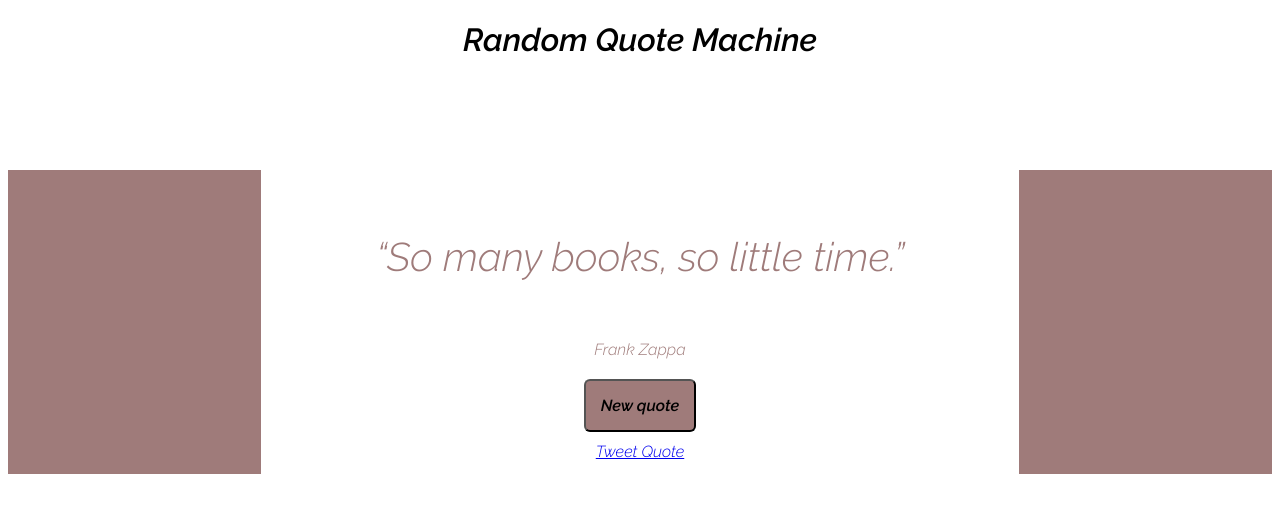
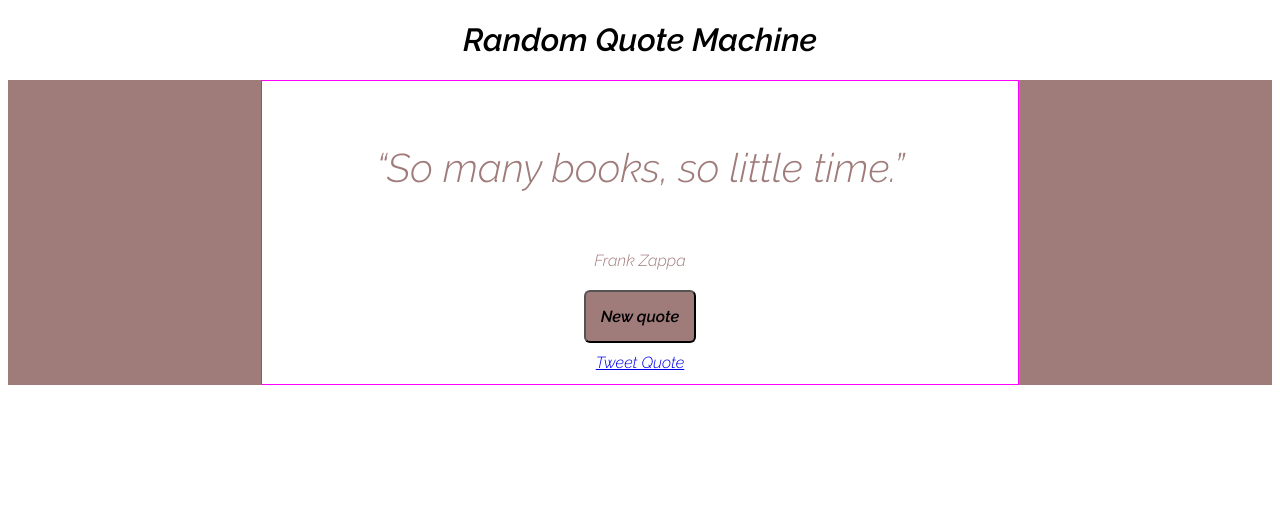
Before and after one commit to Amapola-Negra/REACT-PROJECTS-REPO, a React (Vite) app in the folder random-quotes-machine/: page / in a window 1280 px wide. Shown: the top 512 px of the page. Built offline with nearby package versions, Linux system fonts and the light colour scheme.

Commit message:
Add files via upload

```diff
--- a/random-quotes-machine/index.html
+++ b/random-quotes-machine/index.html
@@ -5,7 +5,7 @@
     <link rel="preconnect" href="https://fonts.googleapis.com">
     <link rel="preconnect" href="https://fonts.gstatic.com" crossorigin>
     <link href="https://fonts.googleapis.com/css2?family=Raleway:ital,wght@1,300;1,600&display=swap" rel="stylesheet">     <meta name="viewport" content="width=device-width, initial-scale=1.0" />
-    <title>Random Quotes Machine</title>
+    <title>Vite + React</title>
   </head>
   <body>
     <div id="root"></div>
--- a/random-quotes-machine/src/index.css
+++ b/random-quotes-machine/src/index.css
@@ -6,8 +6,9 @@ body{
   height: 100%;
 }
 #quote-box{
+  border: 1px solid magenta;
   margin: 20%;
-  margin-top: 7em;
+  margin-top: 1em;
   padding: 1%;
 
   display: flex;
```
Also changed, not shown: 2 other files (tests, documents, lock files or other folders).
